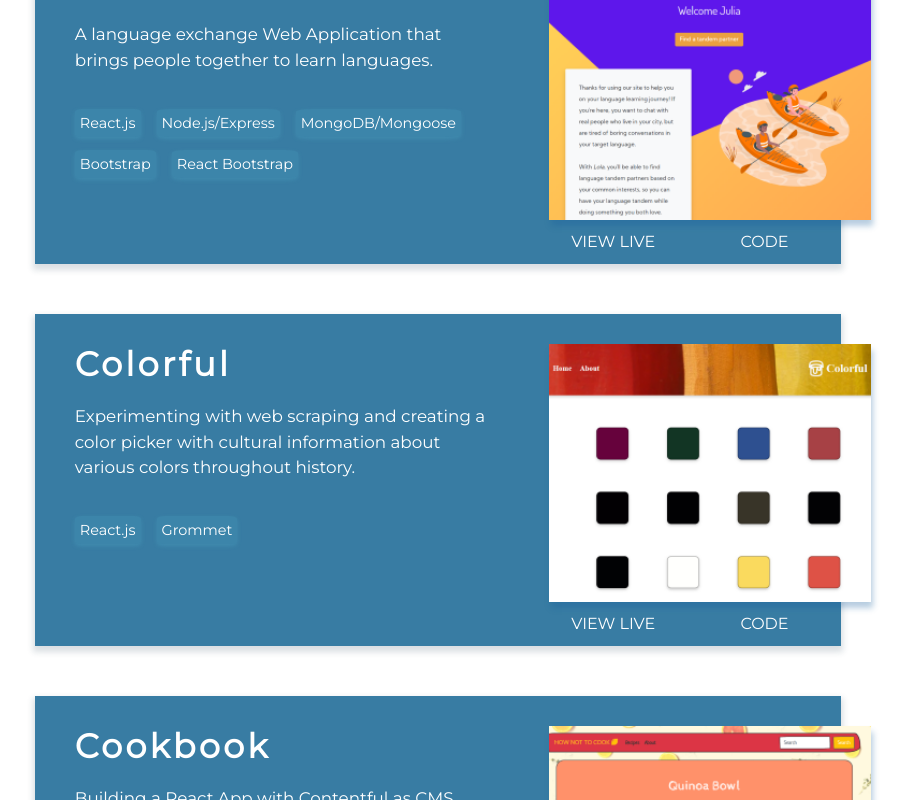
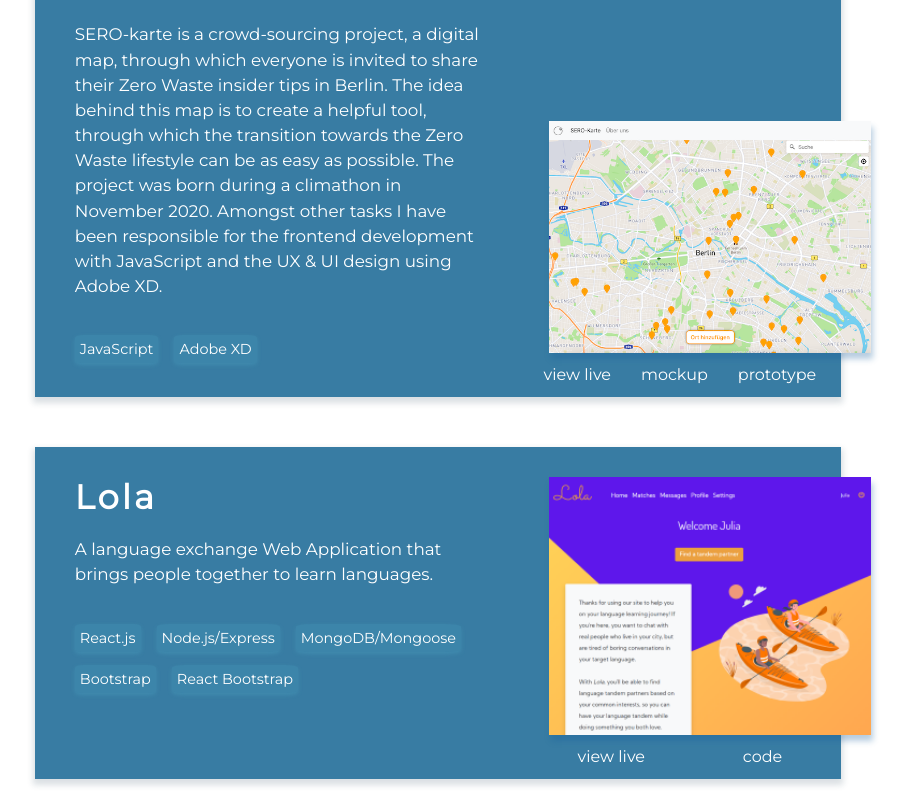
Before and after one commit to juliamj/portfolio_, a React (Create React App) app: page / in a window 1280 px wide. Shown: the part 1940-2740 px from the top of the page, without its empty margins (202-1109 px from the left). Built offline with nearby package versions, Linux system fonts and the light colour scheme.

Commit message:
adjust project structure and add new project

```diff
--- a/src/components/Portfolio.js
+++ b/src/components/Portfolio.js
@@ -1,8 +1,9 @@
-import React from 'react';
+import React from "react";
 import Project from "./Project";
-import lola from '../images/lola.png';
-import colorful from '../images/colorful.png';
-import cms from '../images/CMS.png';
+import lola from "../images/lola.png";
+import colorful from "../images/colorful.png";
+import cms from "../images/CMS.png";
+import serokarte from "../images/serokarte.png";
 
 function Portfolio(props) {
   return (
@@ -10,6 +11,17 @@ function Portfolio(props) {
       <div className="section-projects">
         <h1 className="heading">My Projects</h1>
         <div className="projects">
+          <Project
+            heading="SERO-Karte"
+            description="SERO-karte is a crowd-sourcing project, a digital map, through which everyone is invited to share their Zero Waste insider tips in Berlin. The idea behind this map is to create a helpful tool, through which the transition towards the Zero Waste lifestyle can be as easy as possible. The project was born during a climathon in November 2020. Amongst other tasks I have been responsible for the frontend development with JavaScript and the UX & UI design using Adobe XD."
+            skill1="JavaScript"
+            skill2="Adobe XD"
+            img={serokarte}
+            // preview="PREVIEW"
+            live="https://sero-karte.de/"
+            mockup="https://xd.adobe.com/view/2cc5dbbd-b793-424d-8aad-48f69174444e-7996/"
+            prototype="https://xd.adobe.com/view/4d7fec43-82f0-42ec-ac56-e77c5705908d-182c/?fullscreen&hints=off"
+          />
           <Project
             heading="Lola"
             description="A language exchange Web Application that brings people together to learn languages."
@@ -37,6 +49,7 @@ function Portfolio(props) {
             description="Building a React App with Contentful as CMS."
             skill1="React.js"
             skill2="Contentful as CMS"
+            skill3="Bootstrap"
             img={cms}
             // preview=""
             live="https://how-not-to-cook-recipes.netlify.app/"
--- a/src/components/Project.js
+++ b/src/components/Project.js
@@ -1,50 +1,89 @@
-import React, { useState } from 'react';
-import 'react-responsive-modal/styles.css';
-// import { Modal } from 'react-responsive-modal';
-// import lola from '../videos/lola.mp4';
+import React, { useState } from "react";
+import "react-responsive-modal/styles.css";
 
-function Project(props) {
+function UxProject(props) {
   const skills = [];
-    props.skill1 ? skills.push(props.skill1) : console.log("no skill")
-    props.skill2 ? skills.push(props.skill2) : console.log("no skill")
-    props.skill3 ? skills.push(props.skill3) : console.log("no skill")
-    props.skill4 ? skills.push(props.skill4) : console.log("no skill")
-    props.skill5 ? skills.push(props.skill5) : console.log("no skill")
-    props.skill6 ? skills.push(props.skill6) : console.log("no skill")
-    const [open, setOpen] = useState(false);
+  props.skill1 ? skills.push(props.skill1) : console.log("no skill");
+  props.skill2 ? skills.push(props.skill2) : console.log("no skill");
+  props.skill3 ? skills.push(props.skill3) : console.log("no skill");
+  props.skill4 ? skills.push(props.skill4) : console.log("no skill");
+  props.skill5 ? skills.push(props.skill5) : console.log("no skill");
+  props.skill6 ? skills.push(props.skill6) : console.log("no skill");
 
-    const onOpenModal = () => setOpen(true);
-    const onCloseModal = () => setOpen(false);
   return (
     <div className="project-container">
       <div className="project-left">
         <h2>{props.heading}</h2>
         <p className="description">{props.description}</p>
         <ul className="tech-stack nobull">
-                    {skills.map((skill) =>
-                        <li className="mr-3"><span>{skill}</span></li>)}
+          {skills.map((skill) => (
+            <li className="mr-3">
+              <span>{skill}</span>
+            </li>
+          ))}
         </ul>
       </div>
       <div className="project-right">
-            <a className="image-hover" href={props.live} target="_blank" rel="noopener noreferrer"><img className="project-image" alt="img" src={props.img} /></a>
+        <a
+          className="image-hover"
+          href={props.live}
+          target="_blank"
+          rel="noopener noreferrer"
+        >
+          <img className="project-image" alt="img" src={props.img} />
+        </a>
         <div>
-                    {props.preview === undefined ? (<div className="view-project"><a className="link live" href={props.live} target="_blank" rel="noopener noreferrer">VIEW LIVE</a>
-                    <a className="link" href={props.code} target="_blank" rel="noopener noreferrer">CODE</a></div>) :
-                    (<div className="view-project"><div onClick={onOpenModal} className="link pointer">{props.preview}</div>
-                    {/* <Modal open={open} onClose={onCloseModal} center>
-                      <h2>Lola</h2>
-                        <video width="100%" height="100%" controls autoplay>
-                            <source src={lola} type="video/mp4" />
-                                    Your browser does not support the video tag.
-                        </video>
-                    </Modal> */}
-                    <a className="link live" href={props.live} target="_blank" rel="noopener noreferrer">VIEW LIVE</a>
-                    <a className="link" href={props.code} target="_blank" rel="noopener noreferrer">CODE</a></div>)
-                    }
+          {props.code === undefined ? (
+            <div className="view-project">
+              <a
+                className="link live"
+                href={props.live}
+                target="_blank"
+                rel="noopener noreferrer"
+              >
+                view live
+              </a>
+              <a
+                className="link"
+                href={props.mockup}
+                target="_blank"
+                rel="noopener noreferrer"
+              >
+                mockup
+              </a>
+              <a
+                className="link"
+                href={props.prototype}
+                target="_blank"
+                rel="noopener noreferrer"
+              >
+                prototype
+              </a>
+            </div>
+          ) : (
+            <div className="view-project">
+              <a
+                className="link live"
+                href={props.live}
+                target="_blank"
+                rel="noopener noreferrer"
+              >
+                view live
+              </a>
+              <a
+                className="link"
+                href={props.code}
+                target="_blank"
+                rel="noopener noreferrer"
+              >
+                code
+              </a>
+            </div>
+          )}
         </div>
       </div>
     </div>
   );
 }
 
-export default Project;
+export default UxProject;
```
Also changed, not shown: src/images/serokarte.png (added). Lines whose indentation alone changed are shown as unchanged.
